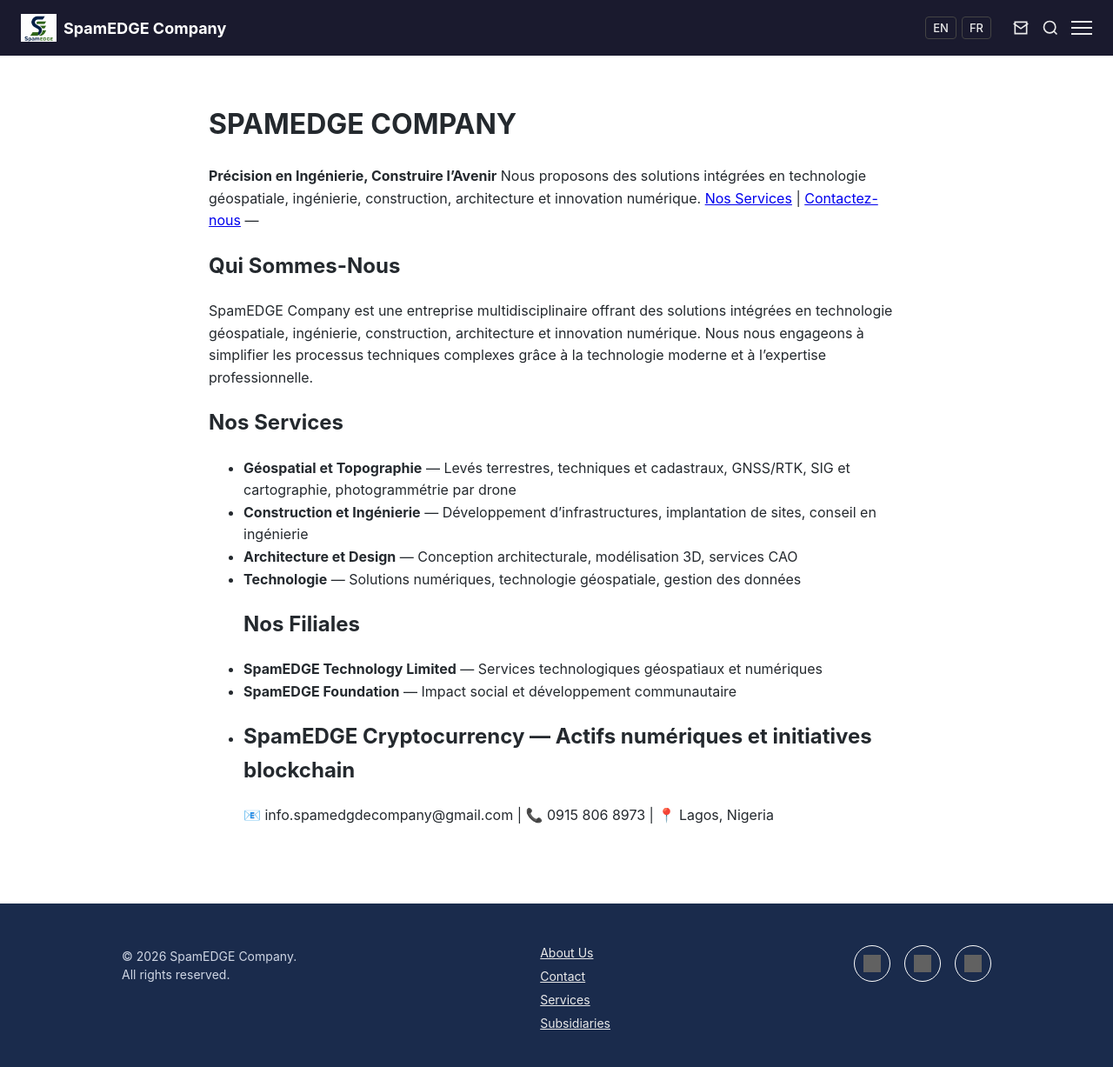
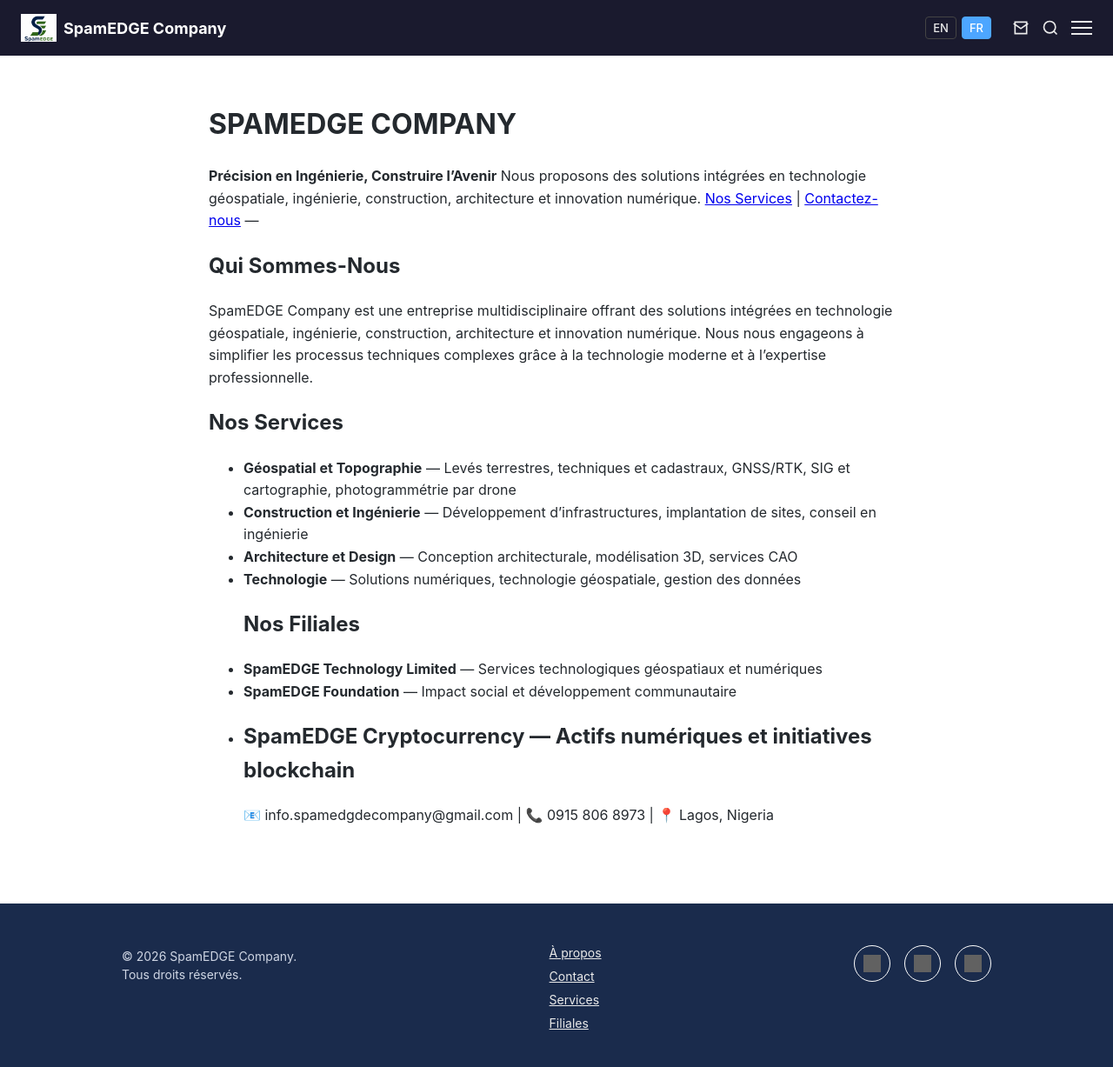
Before and after one commit to spamEDGEcompany/spamEDGEcompany.github.io, a Jekyll site: the page built from frindex.md, in a window 1280 px wide. Shown: the whole page at 87% size. Built offline with Jekyll 4.4.1, drawn with Linux system fonts in a browser that asks for light colours; grey boxes are pictures that could not be loaded.

Commit message:
Enhance multilingual support in default layout
Updated language handling for navigation and footer links to support English and French. Adjusted active class for language switcher.

```diff
--- a/_layouts/default.html
+++ b/_layouts/default.html
@@ -1,7 +1,7 @@
 ---
 ---
 <!DOCTYPE html>
-<html lang="en">
+<html lang="{% if page.lang == 'fr' %}fr{% else %}en{% endif %}">
 <head>
 <meta charset="UTF-8">
 <meta name="viewport" content="width=device-width, initial-scale=1.0">
@@ -20,6 +20,7 @@
 main { max-width: 800px; margin: 0 auto; padding: 32px 24px; line-height: 1.6; }
 .lang-switch { display: flex; gap: 6px; margin-left: auto; }
 .lang-switch a { padding: 4px 8px; border: 1px solid #444; border-radius: 4px; font-size: 13px; }
+.lang-switch a.active { background: #4da6ff; border-color: #4da6ff; color: #fff; }
 .nav-icons { display: flex; gap: 14px; align-items: center; }
 .nav-icons button, .nav-icons a { background: none; border: none; cursor: pointer; color: #eaeaea; display: flex; align-items: center; padding: 0; }
 .nav-icons svg { width: 20px; height: 20px; fill: none; stroke: currentColor; stroke-width: 2; }
@@ -52,13 +53,13 @@
 </head>
 <body>
 <nav style="position:relative;">
-<a href="/" style="display:flex; align-items:center; gap:8px; text-decoration:none;">
+<a href="{% if page.lang == 'fr' %}/fr/{% else %}/{% endif %}" style="display:flex; align-items:center; gap:8px; text-decoration:none;">
 <img src="/company%20logo.jpeg" alt="SpamEDGE Company" style="height:32px;">
 <span class="brand">SpamEDGE Company</span>
 </a>
 <div class="lang-switch">
-<a href="/">EN</a>
-<a href="/fr/">FR</a>
+<a href="/" class="{% if page.lang != 'fr' %}active{% endif %}">EN</a>
+<a href="/fr/" class="{% if page.lang == 'fr' %}active{% endif %}">FR</a>
 </div>
 <div class="nav-icons">
 <a href="mailto:info.spamedgdecompany@gmail.com" title="Email us">
@@ -73,12 +74,22 @@
 </div>
 <form class="search-box" id="siteSearch" action="https://www.google.com/search" method="get" target="_blank">
 <input type="hidden" name="sitesearch" value="spamedgecompany.github.io">
-<input type="text" name="q" placeholder="Search...">
+<input type="text" name="q" placeholder="{% if page.lang == 'fr' %}Rechercher...{% else %}Search...{% endif %}">
 </form>
 </nav>
 <div class="overlay" id="overlay" onclick="document.getElementById('mobileMenu').classList.remove('open'); this.classList.remove('open');"></div>
 <div class="mobile-menu" id="mobileMenu">
 <button class="close-btn" onclick="document.getElementById('mobileMenu').classList.remove('open'); document.getElementById('overlay').classList.remove('open');">×</button>
+{% if page.lang == "fr" %}
+<a href="/fr/">Accueil</a>
+<a href="/fr/about">À propos de SpamEDGE Company</a>
+<a href="/fr/leadership">Direction</a>
+<a href="/fr/services">Services</a>
+<a href="/fr/projects">Projets</a>
+<a href="/fr/subsidiaries">Filiales</a>
+<a href="/fr/blog">Actualités</a>
+<a href="/fr/contact">Contact</a>
+{% else %}
 <a href="/">Home</a>
 <a href="/about">About SpamEDGE Company</a>
 <a href="/leadership">Leadership</a>
@@ -87,6 +98,7 @@
 <a href="/subsidiaries">Subsidiaries</a>
 <a href="/blog">News</a>
 <a href="/contact">Contact</a>
+{% endif %}
 </div>
 <main>
 {{ content }}
@@ -94,14 +106,26 @@
 <footer class="site-footer">
 <div class="footer-inner">
 <div class="footer-col">
+{% if page.lang == "fr" %}
+<p>© 2026 SpamEDGE Company.</p>
+<p>Tous droits réservés.</p>
+{% else %}
 <p>© 2026 SpamEDGE Company.</p>
 <p>All rights reserved.</p>
+{% endif %}
 </div>
 <div class="footer-col">
+{% if page.lang == "fr" %}
+<a href="/fr/about">À propos</a>
+<a href="/fr/contact">Contact</a>
+<a href="/fr/services">Services</a>
+<a href="/fr/subsidiaries">Filiales</a>
+{% else %}
 <a href="/about">About Us</a>
 <a href="/contact">Contact</a>
 <a href="/services">Services</a>
 <a href="/subsidiaries">Subsidiaries</a>
+{% endif %}
 </div>
 <div class="footer-social">
 <a href="https://linkedin.com" target="_blank" title="LinkedIn">
```
